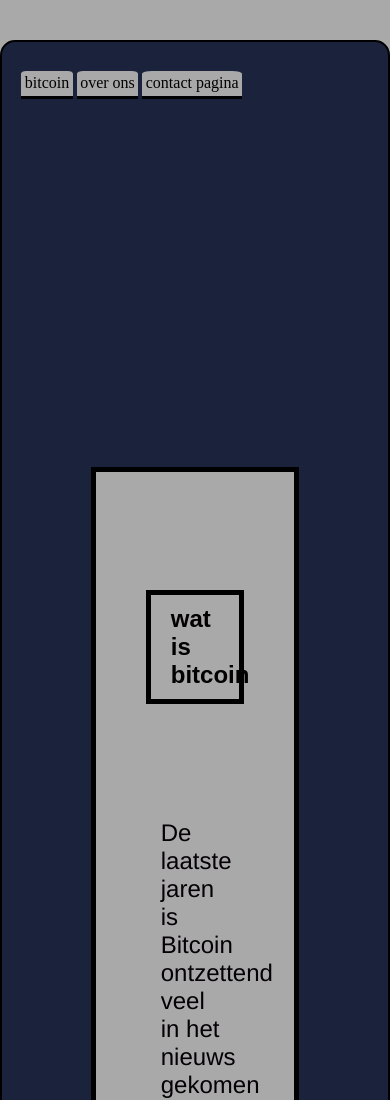
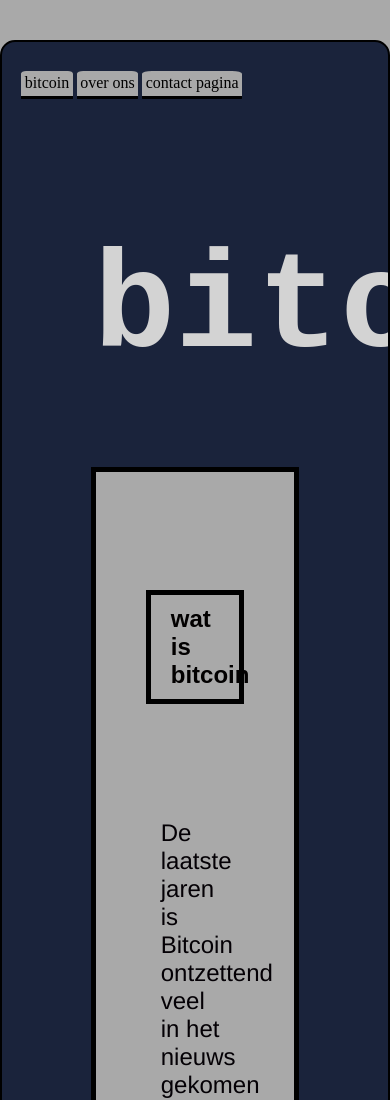
Before and after one commit to Lucansloos/bitcoin, a plain HTML site: page index.html in a window 390 px wide. Shown: the top 1100 px of the page. Drawn offline with Linux system fonts and the light colour scheme.

Commit message:
responsive h1

```diff
--- a/style.css
+++ b/style.css
@@ -57,8 +57,8 @@ a{
 
 h1 {
   margin-bottom: 70px;
-  margin-right: 500px;
-  margin-left: 950px;
+  margin-right: 15%;
+  margin-left: 15%;
   padding: 10px 20px;
   color:lightgrey;
   font-family: monospace;
```
